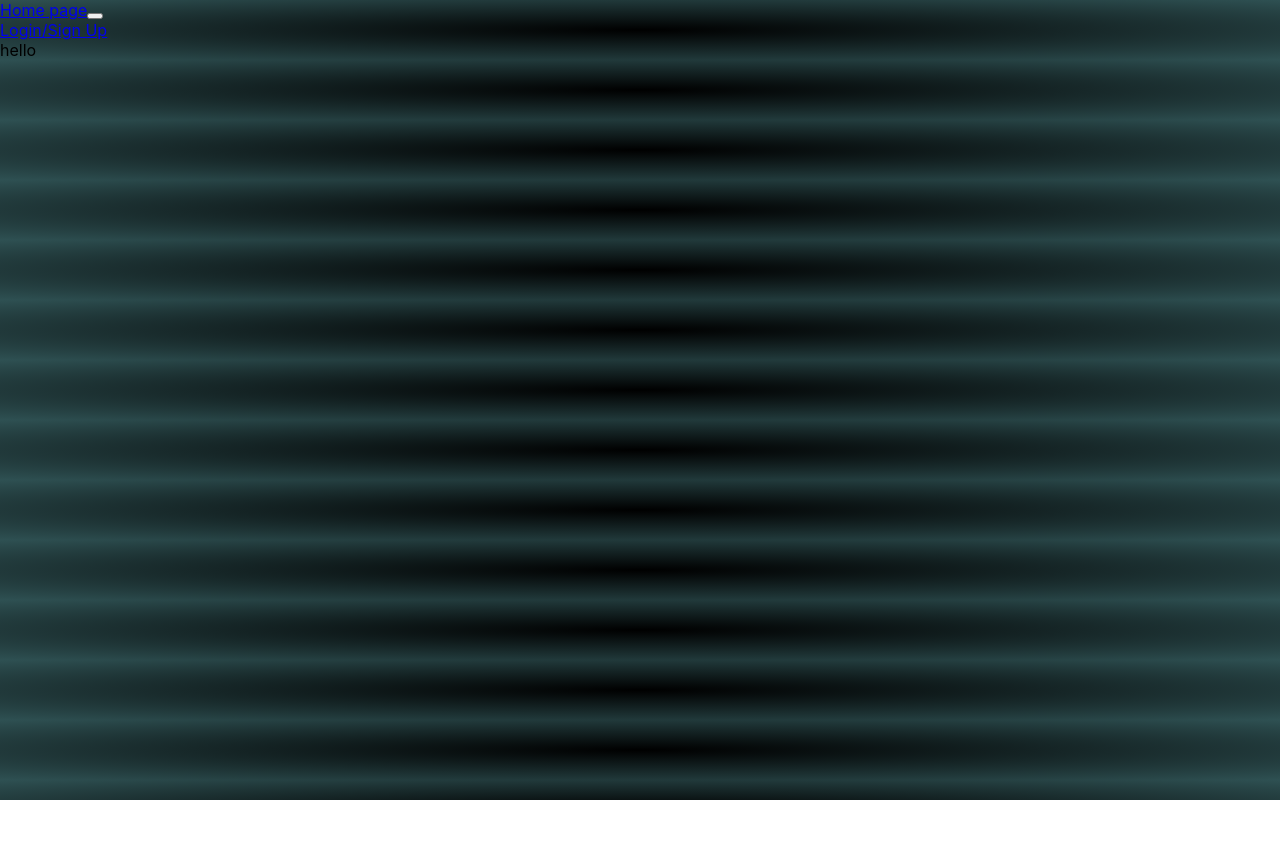
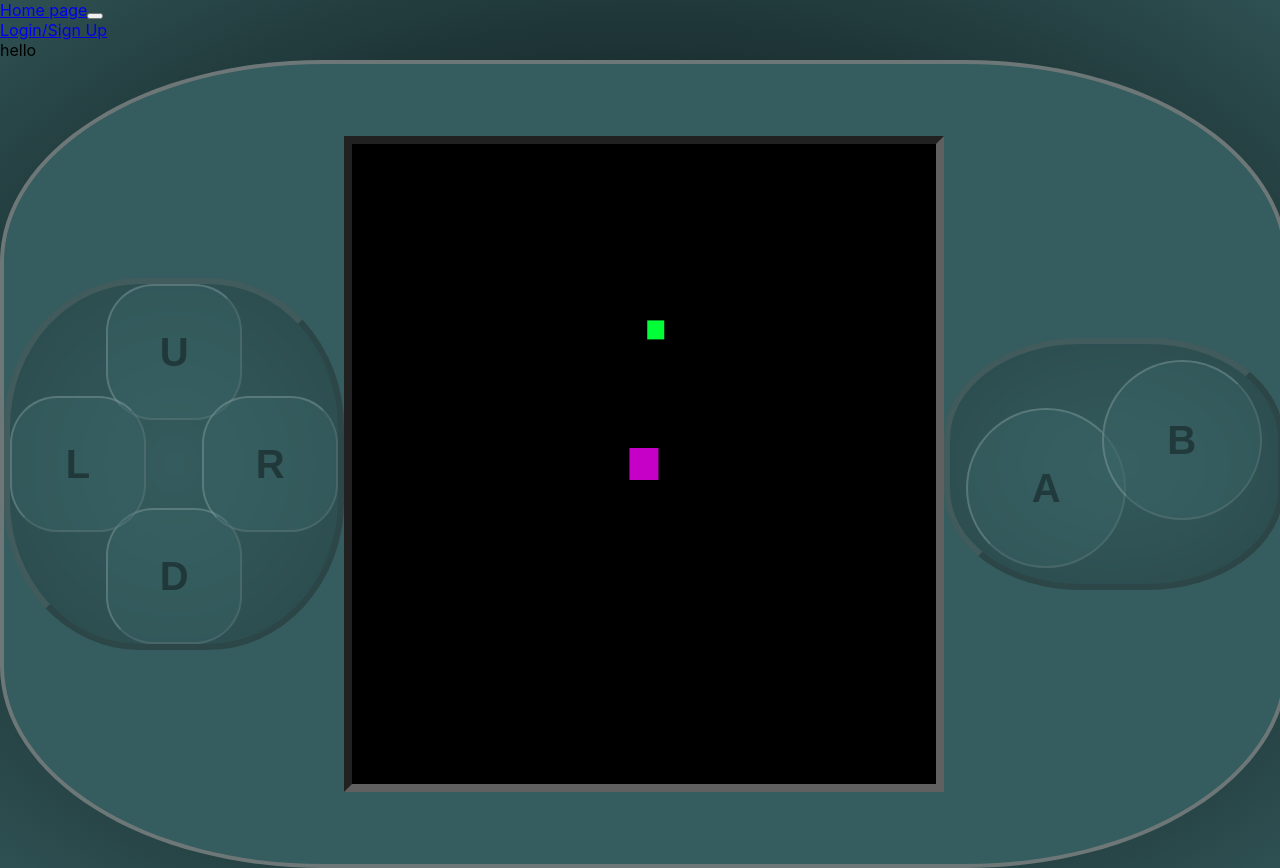
Before and after one commit to its-jefe/Project-3, a React (Create React App) app in the folder client/: page / in a window 1280 px wide. Before the commit the page ends 800 px from the top, so only its background shows below. Built offline with nearby package versions, Linux system fonts and the light colour scheme.

Commit message:
sticking Home back at the bottom

```diff
--- a/client/src/App.js
+++ b/client/src/App.js
@@ -44,6 +44,7 @@ function App() {
           <Route exact path='/games' component={Home} />
           <Route render={() => <h1 className='display-2'>Wrong page!</h1>} />
         </Switch>
+        <Home></Home>
       </>
     </Router>
        </ApolloProvider>
```
